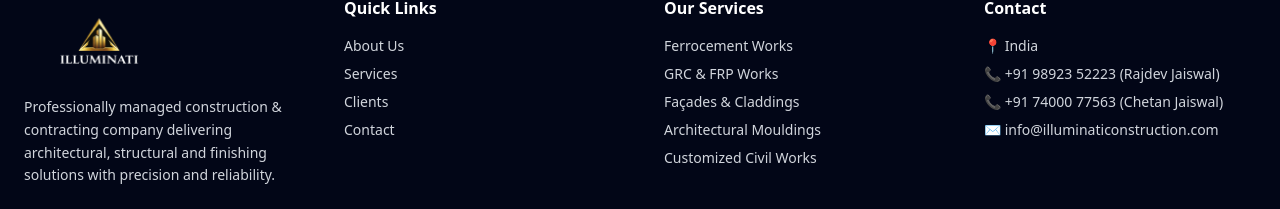
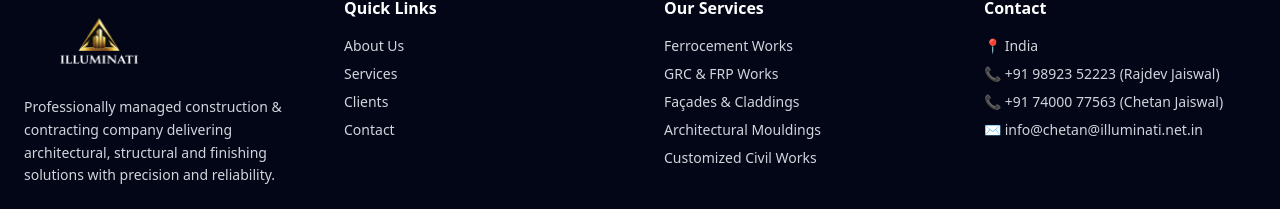
Before and after one commit to karthikb2701/-illuminati123, a Next.js app: page / in a window 1280 px wide. Shown: the part 1462-1671 px from the top of the page. Built offline with nearby package versions, Linux system fonts and the light colour scheme.

Commit message:
email updated

```diff
--- a/components/Footer.jsx
+++ b/components/Footer.jsx
@@ -121,10 +121,10 @@ export default function Footer() {
             <li>
               ✉️{" "}
               <a
-                href="mailto:info@illuminaticonstruction.com"
+                href="mailto:chetan@illuminati.net.in"
                 className="hover:underline hover:text-red-400 transition"
               >
-                info@illuminaticonstruction.com
+                info@chetan@illuminati.net.in
               </a>
             </li>
           </ul>
```
